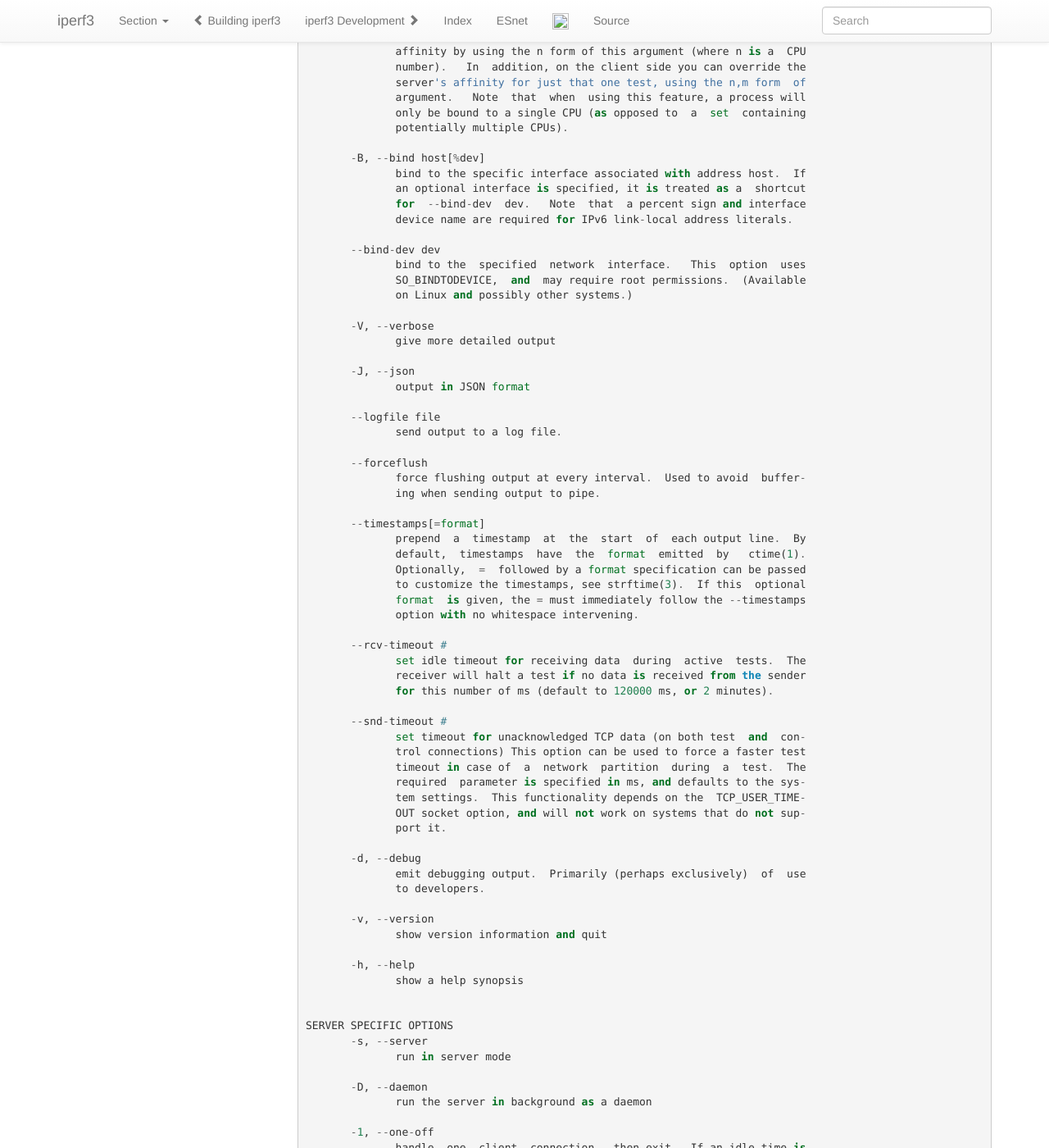
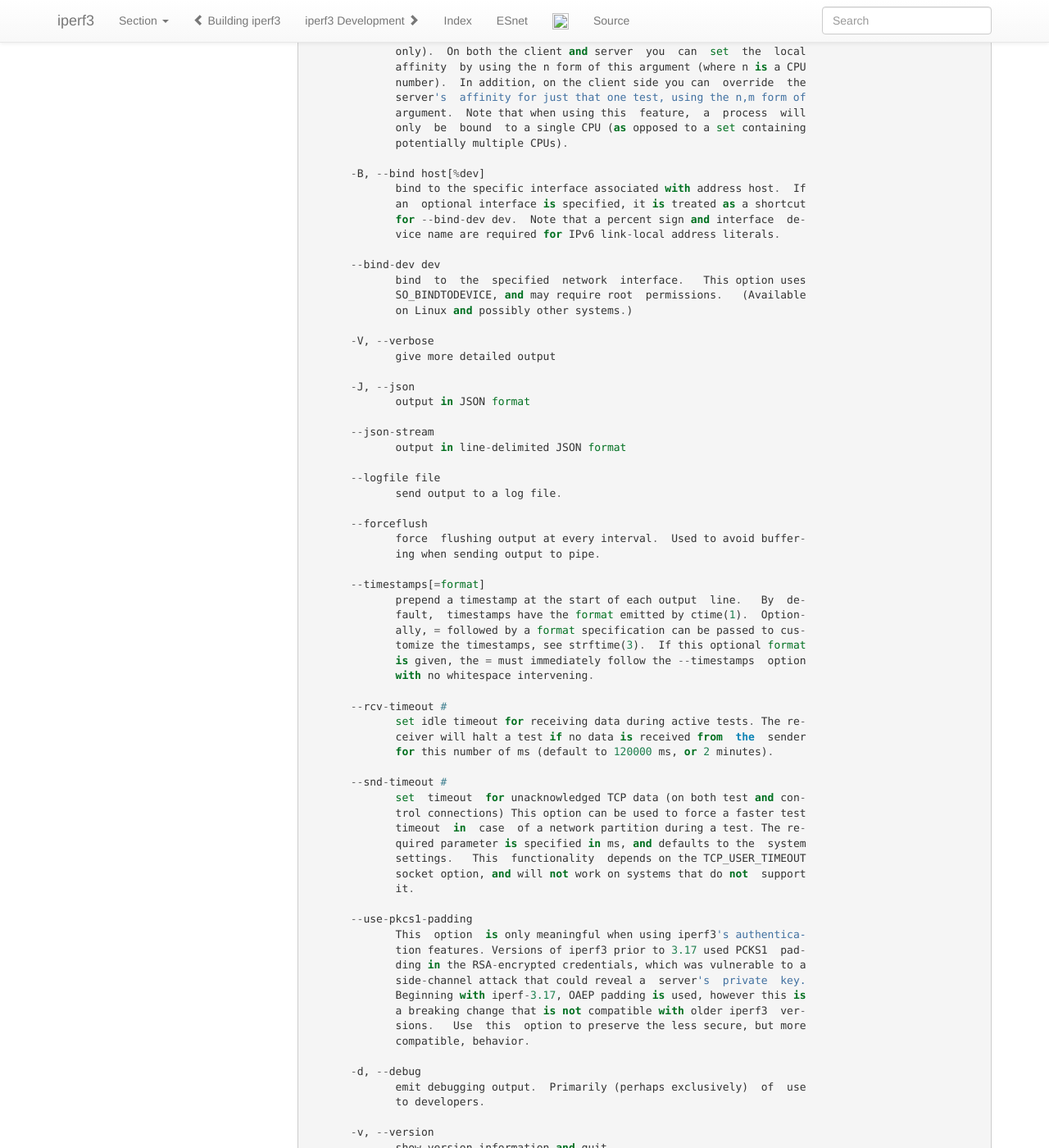
Before and after one commit to esnet/iperf, a Sphinx documentation site: the page built from docs/invoking.rst, in a window 1280 px wide and 1400 px high, scrolled down 2713 px. Shown: the whole window at 82% size. Built offline with Sphinx 7.4.7, drawn with Linux system fonts in a browser that asks for light colours; nearby versions of some CDN libraries; library files that are not in the unit come from our copies; some of the changed text lies outside the part shown.

Commit message:
Update online manual page for iperf-3.17.1.

```diff
--- a/docs/invoking.rst
+++ b/docs/invoking.rst
@@ -115,13 +115,14 @@
 
           Either the client or the server can produce its output in a JSON struc-
           ture,  useful for integration with other programs, by passing it the -J
-          flag.  Because the contents of the JSON structure are  only  completely
+          flag.  Normally the contents of the JSON structure are  only  competely
           known after the test has finished, no JSON output will be emitted until
-          the end of the test.
+          the end of the test.  By enabling line-delimited JSON multiple  objects
+          will be emitted to provide a real-time parsable JSON output.
 
-          iperf3 has a (overly) large set of command-line  options  that  can  be
-          used  to  set the parameters of a test.  They are given in the "GENERAL
-          OPTIONS" section of the manual page below, as  well  as  summarized  in
+          iperf3  has  a  (overly)  large set of command-line options that can be
+          used to set the parameters of a test.  They are given in  the  "GENERAL
+          OPTIONS"  section  of  the  manual page below, as well as summarized in
           iperf3's help output, which can be viewed by running iperf3 with the -h
           flag.
 
@@ -133,41 +134,41 @@
                  [kmgtKMGT]   format to report: Kbits/Mbits/Gbits/Tbits
 
           -i, --interval n
-                 pause n seconds between periodic throughput reports; default  is
+                 pause  n seconds between periodic throughput reports; default is
                  1, use 0 to disable
 
           -I, --pidfile file
-                 write  a file with the process ID, most useful when running as a
+                 write a file with the process ID, most useful when running as  a
                  daemon.
 
           -F, --file name
-                 Use a file as the  source  (on  the  sender)  or  sink  (on  the
-                 receiver)  of  data,  rather than just generating random data or
-                 throwing it away.  This feature is used for finding  whether  or
-                 not  the storage subsystem is the bottleneck for file transfers.
-                 It does not turn iperf3 into a file transfer tool.  The  length,
-                 attributes,  and in some cases contents of the received file may
+                 Use  a  file  as  the source (on the sender) or sink (on the re-
+                 ceiver) of data, rather than  just  generating  random  data  or
+                 throwing  it  away.  This feature is used for finding whether or
+                 not the storage subsystem is the bottleneck for file  transfers.
+                 It  does not turn iperf3 into a file transfer tool.  The length,
+                 attributes, and in some cases contents of the received file  may
                  not match those of the original file.
 
           -A, --affinity n/n,m
-                 Set the CPU affinity, if possible (Linux, FreeBSD,  and  Windows
-                 only).   On  both  the  client  and server you can set the local
-                 affinity by using the n form of this argument (where n is a  CPU
-                 number).   In  addition, on the client side you can override the
-                 server's affinity for just that one test, using the n,m form  of
-                 argument.   Note  that  when  using this feature, a process will
-                 only be bound to a single CPU (as opposed to  a  set  containing
+                 Set  the  CPU affinity, if possible (Linux, FreeBSD, and Windows
+                 only).  On both the client and server  you  can  set  the  local
+                 affinity  by using the n form of this argument (where n is a CPU
+                 number).  In addition, on the client side you can  override  the
+                 server's  affinity for just that one test, using the n,m form of
+                 argument.  Note that when using this  feature,  a  process  will
+                 only  be  bound  to a single CPU (as opposed to a set containing
                  potentially multiple CPUs).
 
           -B, --bind host[%dev]
                  bind to the specific interface associated with address host.  If
-                 an optional interface is specified, it is treated as a  shortcut
-                 for  --bind-dev  dev.   Note  that  a percent sign and interface
-                 device name are required for IPv6 link-local address literals.
+                 an  optional interface is specified, it is treated as a shortcut
+                 for --bind-dev dev.  Note that a percent sign and interface  de-
+                 vice name are required for IPv6 link-local address literals.
 
           --bind-dev dev
-                 bind to the  specified  network  interface.   This  option  uses
-                 SO_BINDTODEVICE,  and  may require root permissions.  (Available
+                 bind  to  the  specified  network  interface.   This option uses
+                 SO_BINDTODEVICE, and may require root  permissions.   (Available
                  on Linux and possibly other systems.)
 
           -V, --verbose
@@ -176,34 +177,47 @@
           -J, --json
                  output in JSON format
 
+          --json-stream
+                 output in line-delimited JSON format
+
           --logfile file
                  send output to a log file.
 
           --forceflush
-                 force flushing output at every interval.  Used to avoid  buffer-
+                 force  flushing output at every interval.  Used to avoid buffer-
                  ing when sending output to pipe.
 
           --timestamps[=format]
-                 prepend  a  timestamp  at  the  start  of  each output line.  By
-                 default,  timestamps  have  the  format  emitted  by   ctime(1).
-                 Optionally,  =  followed by a format specification can be passed
-                 to customize the timestamps, see strftime(3).  If this  optional
-                 format  is given, the = must immediately follow the --timestamps
-                 option with no whitespace intervening.
+                 prepend a timestamp at the start of each output  line.   By  de-
+                 fault,  timestamps have the format emitted by ctime(1).  Option-
+                 ally, = followed by a format specification can be passed to cus-
+                 tomize the timestamps, see strftime(3).  If this optional format
+                 is given, the = must immediately follow the --timestamps  option
+                 with no whitespace intervening.
 
           --rcv-timeout #
-                 set idle timeout for receiving data  during  active  tests.  The
-                 receiver will halt a test if no data is received from the sender
+                 set idle timeout for receiving data during active tests. The re-
+                 ceiver will halt a test if no data is received from  the  sender
                  for this number of ms (default to 120000 ms, or 2 minutes).
 
           --snd-timeout #
-                 set timeout for unacknowledged TCP data (on both test  and  con-
+                 set  timeout  for unacknowledged TCP data (on both test and con-
                  trol connections) This option can be used to force a faster test
-                 timeout in case of  a  network  partition  during  a  test.  The
-                 required  parameter is specified in ms, and defaults to the sys-
-                 tem settings.  This functionality depends on the  TCP_USER_TIME-
-                 OUT socket option, and will not work on systems that do not sup-
-                 port it.
+                 timeout  in  case  of a network partition during a test. The re-
+                 quired parameter is specified in ms, and defaults to the  system
+                 settings.   This  functionality  depends on the TCP_USER_TIMEOUT
+                 socket option, and will not work on systems that do not  support
+                 it.
+
+          --use-pkcs1-padding
+                 This  option  is only meaningful when using iperf3's authentica-
+                 tion features. Versions of iperf3 prior to 3.17 used PCKS1  pad-
+                 ding in the RSA-encrypted credentials, which was vulnerable to a
+                 side-channel attack that could reveal a  server's  private  key.
+                 Beginning with iperf-3.17, OAEP padding is used, however this is
+                 a breaking change that is not compatible with older iperf3  ver-
+                 sions.   Use  this  option to preserve the less secure, but more
+                 compatible, behavior.
 
           -d, --debug
                  emit debugging output.  Primarily (perhaps exclusively)  of  use
@@ -237,16 +251,16 @@
                  set a limit on the server side, which will cause a test to abort
                  if the client specifies a test of more than n bits  per  second,
                  or if the average data sent or received by the client (including
-                 all data streams) is  greater  than  n  bits  per  second.   The
-                 default  limit  is  zero,  which implies no limit.  The interval
-                 over which to average the data rate is 5 seconds by default, but
-                 can  be  specified  by  adding a '/' and a number to the bitrate
-                 specifier.
+                 all data streams) is greater than n bits per  second.   The  de-
+                 fault  limit is zero, which implies no limit.  The interval over
+                 which to average the data rate is 5 seconds by default, but  can
+                 be  specified by adding a '/' and a number to the bitrate speci-
+                 fier.
 
           --rsa-private-key-path file
-                 path to the RSA private key  (not  password-protected)  used  to
-                 decrypt  authentication  credentials  from  the client (if built
-                 with OpenSSL support).
+                 path to the RSA private key (not password-protected) used to de-
+                 crypt  authentication credentials from the client (if built with
+                 OpenSSL support).
 
           --authorized-users-path file
                  path to the configuration file containing authorized users  cre-
@@ -261,12 +275,12 @@
 
    CLIENT SPECIFIC OPTIONS
           -c, --client host[%dev]
-                 run  in  client  mode,  connecting  to the specified server.  By
-                 default, a test consists of sending data from the client to  the
+                 run  in client mode, connecting to the specified server.  By de-
+                 fault, a test consists of sending data from the  client  to  the
                  server,  unless the -R flag is specified.  If an optional inter-
                  face is specified, it is treated as a  shortcut  for  --bind-dev
-                 dev.   Note  that  a  percent sign and interface device name are
-                 required for IPv6 link-local address literals.
+                 dev.  Note that a percent sign and interface device name are re-
+                 quired for IPv6 link-local address literals.
 
           --sctp use SCTP rather than TCP (FreeBSD and Linux)
 
@@ -286,19 +300,19 @@
                  flag), the  throughput  limit  is  applied  separately  to  each
                  stream.   You  can  also  add  a '/' and a number to the bitrate
                  specifier.  This is called "burst mode".  It will send the given
-                 number  of  packets  without  pausing,  even if that temporarily
-                 exceeds the specified  throughput  limit.   Setting  the  target
-                 bitrate  to  0  will disable bitrate limits (particularly useful
-                 for UDP tests).  This throughput limit is implemented internally
-                 inside  iperf3, and is available on all platforms.  Compare with
+                 number  of packets without pausing, even if that temporarily ex-
+                 ceeds the specified throughput limit.  Setting  the  target  bi-
+                 trate  to 0 will disable bitrate limits (particularly useful for
+                 UDP tests).  This throughput limit is implemented internally in-
+                 side  iperf3,  and  is available on all platforms.  Compare with
                  the --fq-rate flag.  This option replaces the --bandwidth  flag,
                  which is now deprecated but (at least for now) still accepted.
 
           --pacing-timer n[KMGT]
-                 set   pacing   timer  interval  in  microseconds  (default  1000
-                 microseconds, or 1 ms).  This controls iperf3's internal  pacing
-                 timer  for  the  -b/--bitrate  option.   The  timer fires at the
-                 interval set by this parameter.  Smaller values  of  the  pacing
+                 set  pacing  timer  interval  in  microseconds (default 1000 mi-
+                 croseconds, or 1 ms).  This controls  iperf3's  internal  pacing
+                 timer  for  the -b/--bitrate option.  The timer fires at the in-
+                 terval set by this parameter.   Smaller  values  of  the  pacing
                  timer  parameter  smooth  out the traffic emitted by iperf3, but
                  potentially at the cost of  performance  due  to  more  frequent
                  timer processing.
@@ -337,9 +351,9 @@
                  only, default is to use an ephemeral port)
 
           -P, --parallel n
-                 number  of  parallel  client streams to run. Note that iperf3 is
-                 single threaded, so if you are CPU bound, this  will  not  yield
-                 higher throughput.
+                 number  of parallel client streams to run. iperf3 will spawn off
+                 a separate thread for each test stream. Using  multiple  streams
+                 may result in higher throughput than a single stream.
 
           -R, --reverse
                  reverse  the  direction of a test, so that the server sends data
@@ -413,21 +426,21 @@
                  Prefix every output line with this string.
 
           --extra-data str
-                 Specify  an  extra data string field to be included in JSON out-
+                 Specify an extra data string field to be included in  JSON  out-
                  put.
 
           -C, --congestion algo
-                 Set the congestion control algorithm (Linux and  FreeBSD  only).
-                 An  older  --linux-congestion  synonym for this flag is accepted
+                 Set  the  congestion control algorithm (Linux and FreeBSD only).
+                 An older --linux-congestion synonym for this  flag  is  accepted
                  but is deprecated.
 
           --get-server-output
                  Get the output from the server.  The output format is determined
                  by the server (in particular, if the server was invoked with the
-                 --json flag, the output will be in  JSON  format,  otherwise  it
-                 will  be  in  human-readable format).  If the client is run with
-                 --json, the server output is included in a JSON  object;  other-
-                 wise  it is appended at the bottom of the human-readable output.
+                 --json  flag,  the  output  will be in JSON format, otherwise it
+                 will be in human-readable format).  If the client  is  run  with
+                 --json,  the  server output is included in a JSON object; other-
+                 wise it is appended at the bottom of the human-readable output.
 
           --udp-counters-64bit
                  Use 64-bit counters in UDP test packets.  The use of this option
@@ -478,16 +491,16 @@
                form PEM
 
           After these commands, the public key will be contained in the file pub-
-          lic.pem and the  private  key  will  be  contained  in  the  file  pri-
+          lic.pem  and  the  private  key  will  be  contained  in  the file pri-
           vate_not_protected.pem.
 
       Authentication - Authorized users configuration file
-          A  simple plaintext file must be provided to the iperf3 server in order
-          to specify the authorized user credentials.  The file is a simple  list
-          of  comma-separated  pairs  of  a username and a corresponding password
-          hash.  The password hash is a SHA256 hash of the string  "{$user}$pass-
-          word".   The file can also contain commented lines (starting with the #
-          character).  An example of commands to generate the password hash on  a
+          A simple plaintext file must be provided to the iperf3 server in  order
+          to  specify the authorized user credentials.  The file is a simple list
+          of comma-separated pairs of a username  and  a  corresponding  password
+          hash.   The password hash is a SHA256 hash of the string "{$user}$pass-
+          word".  The file can also contain commented lines (starting with the  #
+          character).   An example of commands to generate the password hash on a
           UNIX/Linux system is given below:
 
                > S_USER=mario S_PASSWD=rossi
```
Also changed, not shown: other parts of docs/invoking.rst (+20 -21 lines).
